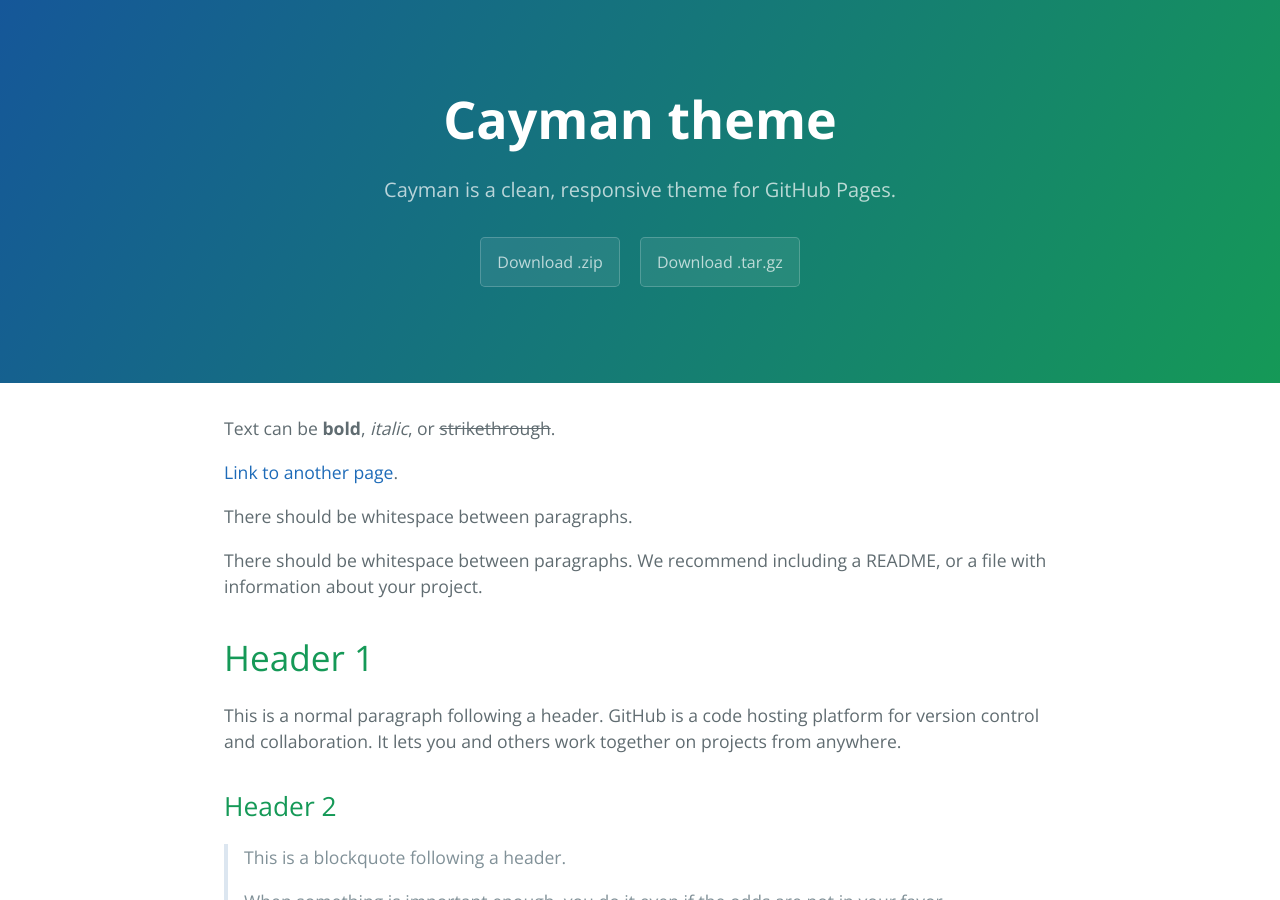
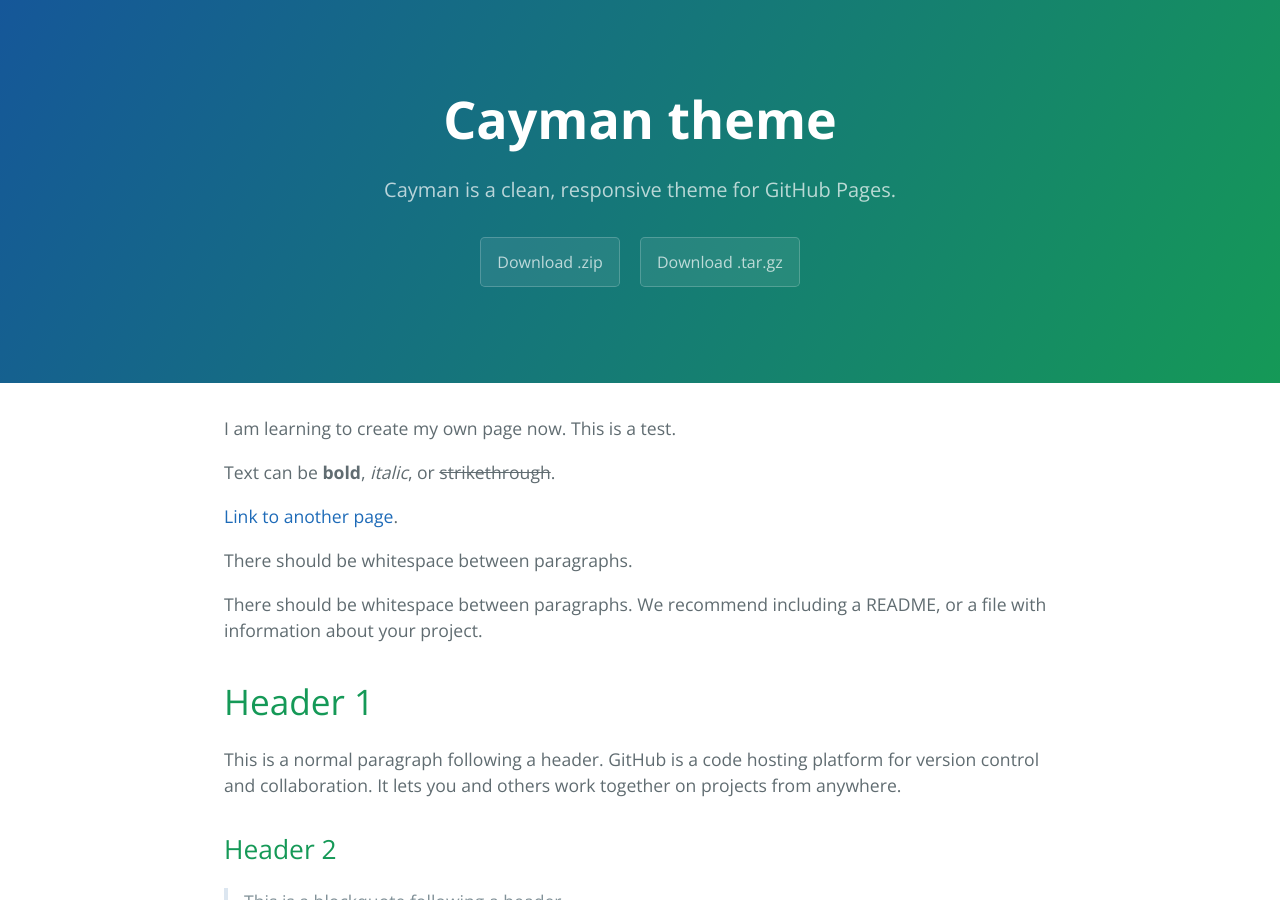
Before and after one commit to XiangLi0824/XiangLi0824.github.io, a Jekyll site: the page built from index.md, in a window 1280 px wide and 900 px high. Built offline with Jekyll 4.4.1, drawn with Linux system fonts in a browser that asks for light colours.

Commit message:
Update index.md

```diff
--- a/index.md
+++ b/index.md
@@ -1,6 +1,9 @@
 ---
 layout: default
 ---
+
+I am learning to create my own page now.
+This is a test.
 
 Text can be **bold**, _italic_, or ~~strikethrough~~.
 
```
